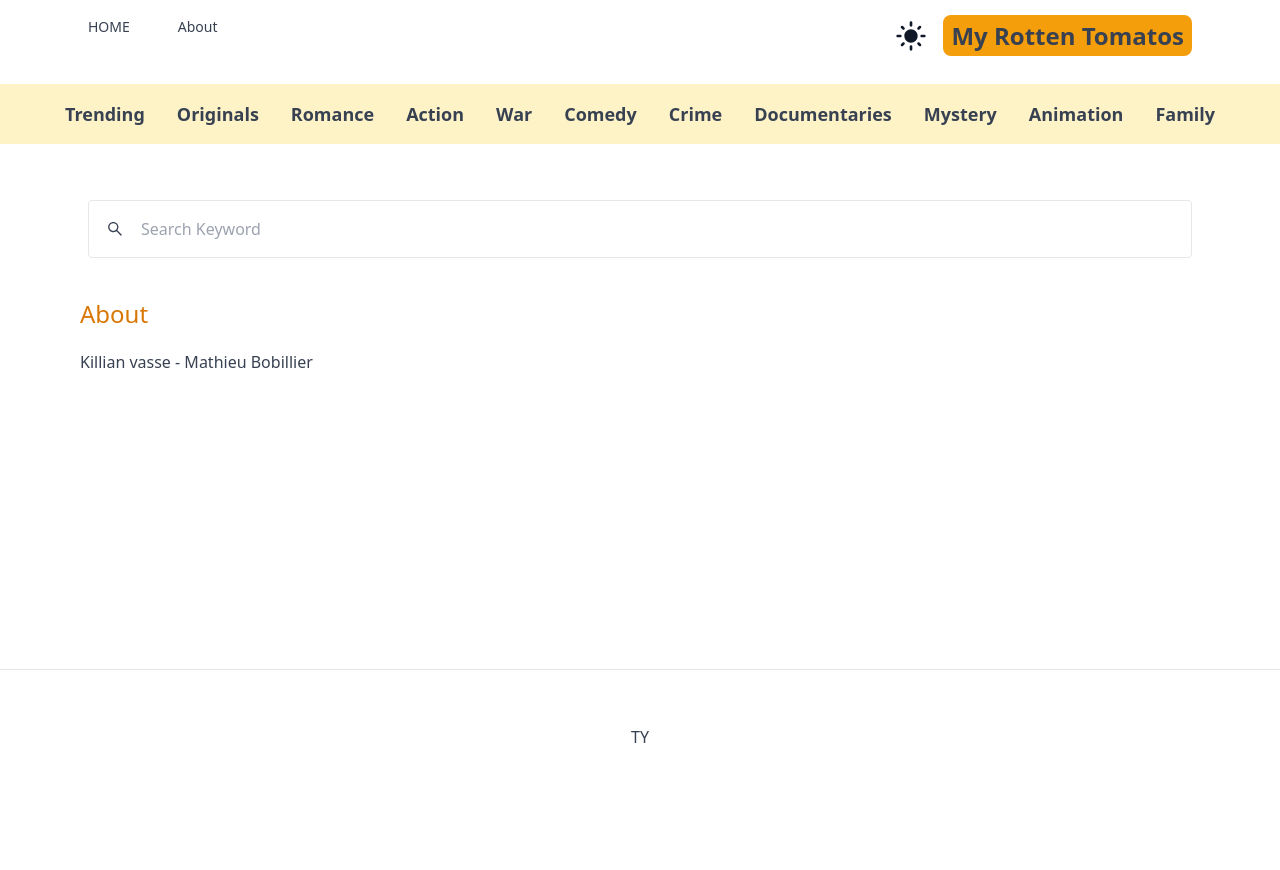
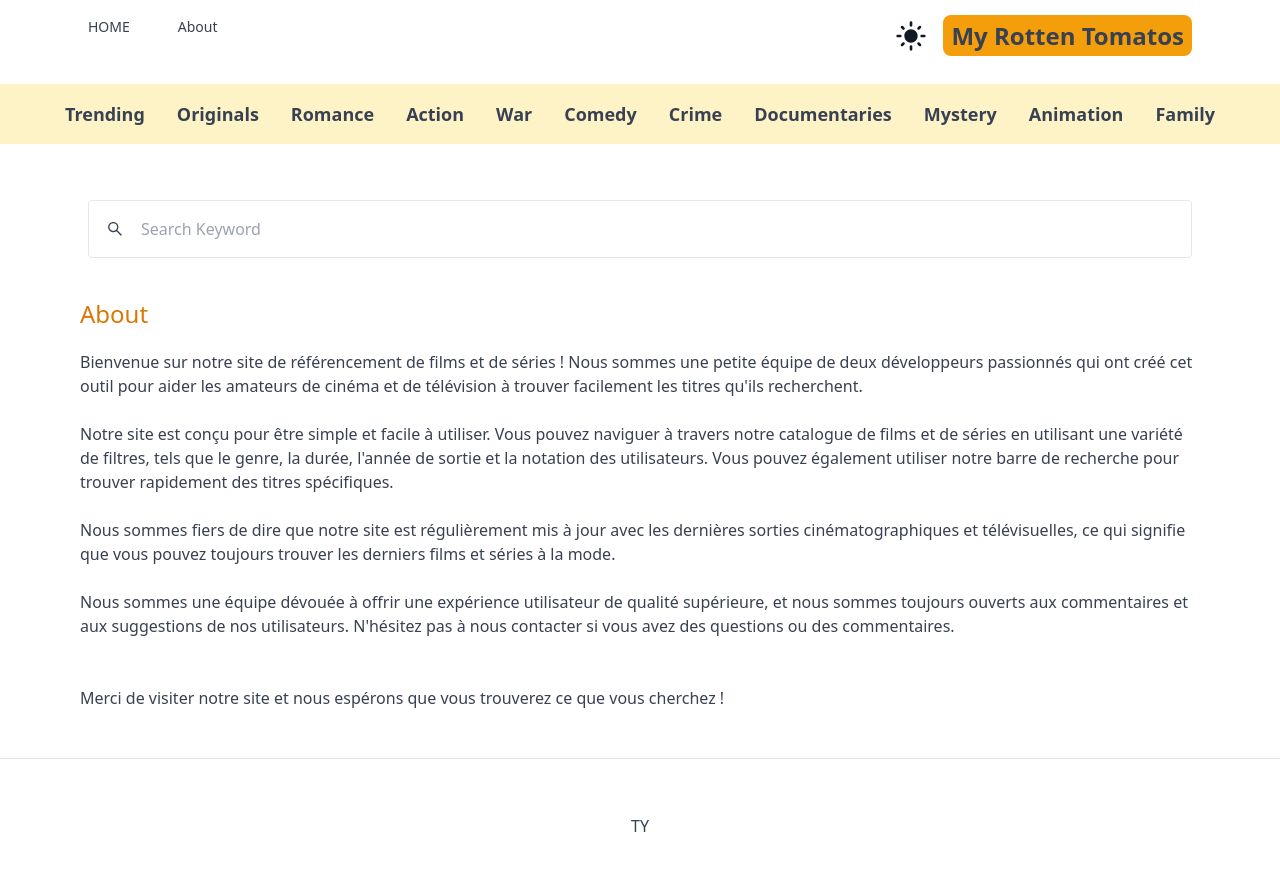
Before and after one commit to MathieuBobillier/EDmyrotten, a Next.js app: page /about in a window 1280 px wide. Shown: the top 870 px of the page. Before the commit the page ends 800 px from the top, so only its background shows below. Built offline with nearby package versions, Linux system fonts and the light colour scheme.

Commit message:
add text about page

```diff
--- a/src/app/about/page.tsx
+++ b/src/app/about/page.tsx
@@ -5,7 +5,15 @@ export default function page() {
 		<div className="mx-auto mb-8 max-w-6xl space-y-5 p-4">
 			<h1 className="text-2xl font-medium text-amber-600">About</h1>
 			<p>
-				Killian vasse - Mathieu Bobillier
+				Bienvenue sur notre site de référencement de films et de séries ! Nous sommes une petite équipe de deux développeurs passionnés qui ont créé cet outil pour aider les amateurs de cinéma et de télévision à trouver facilement les titres qu'ils recherchent.<br/><br/>
+
+				Notre site est conçu pour être simple et facile à utiliser. Vous pouvez naviguer à travers notre catalogue de films et de séries en utilisant une variété de filtres, tels que le genre, la durée, l'année de sortie et la notation des utilisateurs. Vous pouvez également utiliser notre barre de recherche pour trouver rapidement des titres spécifiques.<br/><br/>
+
+				Nous sommes fiers de dire que notre site est régulièrement mis à jour avec les dernières sorties cinématographiques et télévisuelles, ce qui signifie que vous pouvez toujours trouver les derniers films et séries à la mode.<br/><br/>
+
+				Nous sommes une équipe dévouée à offrir une expérience utilisateur de qualité supérieure, et nous sommes toujours ouverts aux commentaires et aux suggestions de nos utilisateurs. N'hésitez pas à nous contacter si vous avez des questions ou des commentaires.<br/><br/><br/>
+
+				Merci de visiter notre site et nous espérons que vous trouverez ce que vous cherchez !
 			</p>
 		</div>
 	)
```
Also changed, not shown: 1 other file (tests, documents, lock files or other folders).
